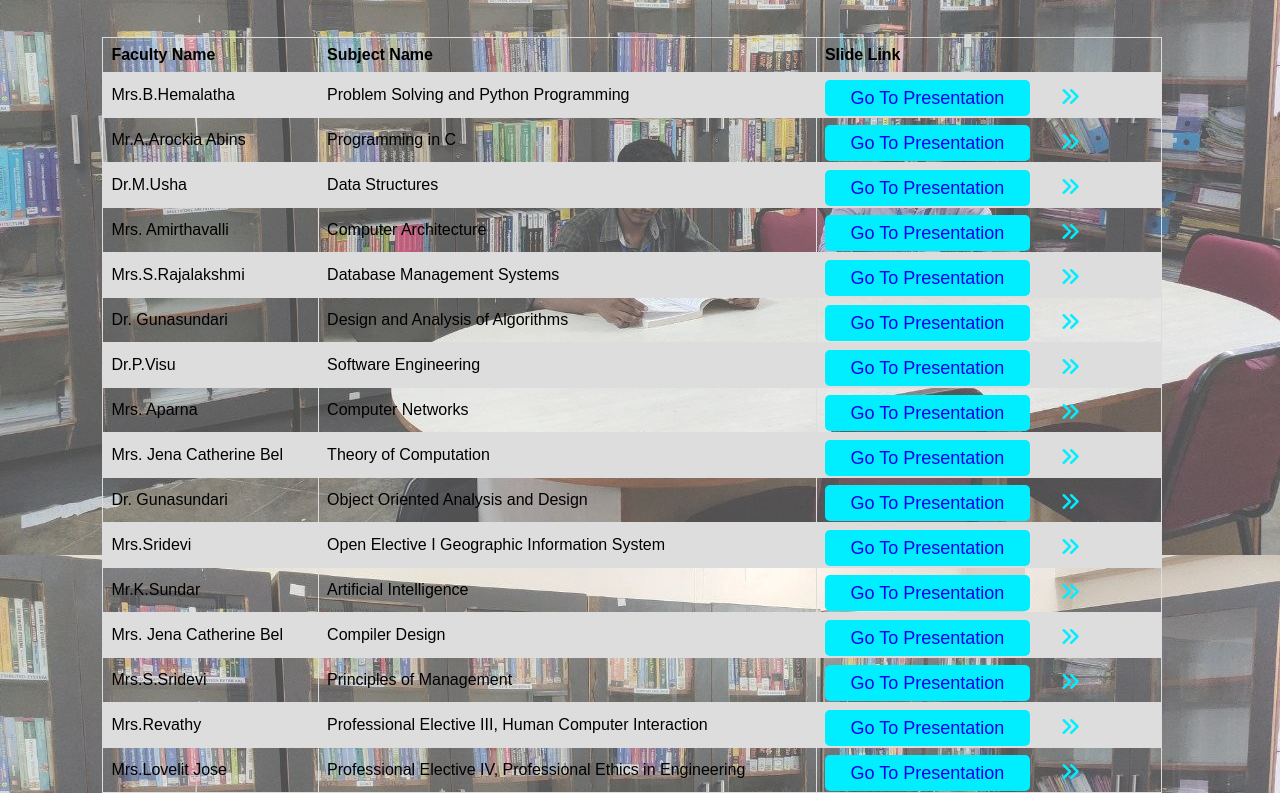
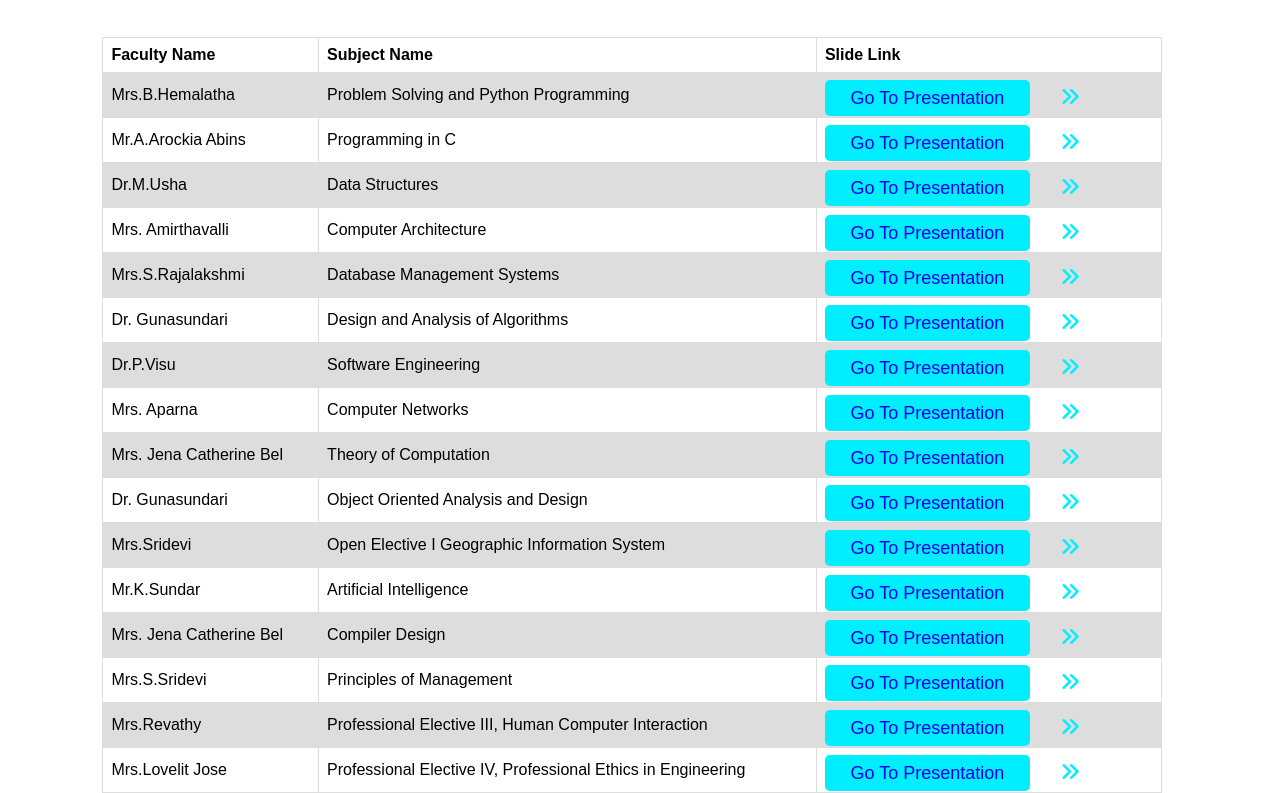
Before and after one commit to gowtham6477/cse-library, a plain HTML site: page slideshare.html in a window 1280 px wide. Shown: the part 131-924 px from the top of the page. Drawn offline with nearby package versions, Linux system fonts and the light colour scheme.

Commit message:
changes5.0

```diff
--- a/page.css
+++ b/page.css
@@ -6,7 +6,7 @@
     text-decoration: none;
 }
 
-body{
+.homepage{
     background-image: url(photo_2022-09-22_18-14-12.jpg);
 }
 
```
Also changed, not shown: index.html (+1 -1 lines).
